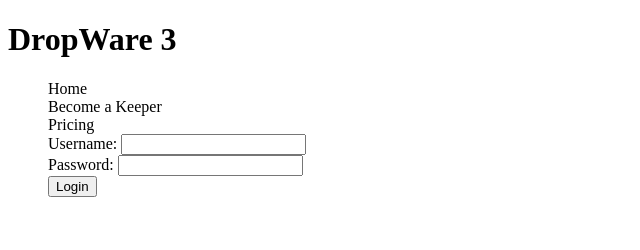
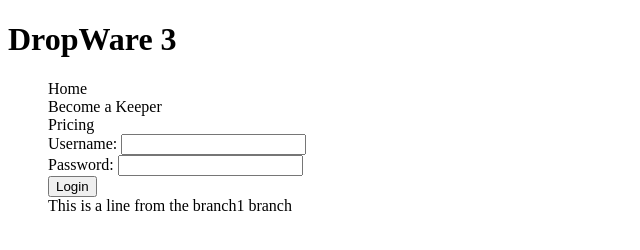
Before and after one commit to dropware/Test1, a plain HTML site: page index.html in a window 1280 px wide. Shown: the whole page, without its empty margins (0-640 px from the left). Drawn offline with Linux system fonts and the light colour scheme.

Commit message:
Branch1 Demo

```diff
--- a/index.html
+++ b/index.html
@@ -22,5 +22,5 @@ Password: <input type="text" name="password"><br>
 
 </form>
   </body>
-
+<p1>This is a line from the branch1 branch</p1>
 </html>
```
